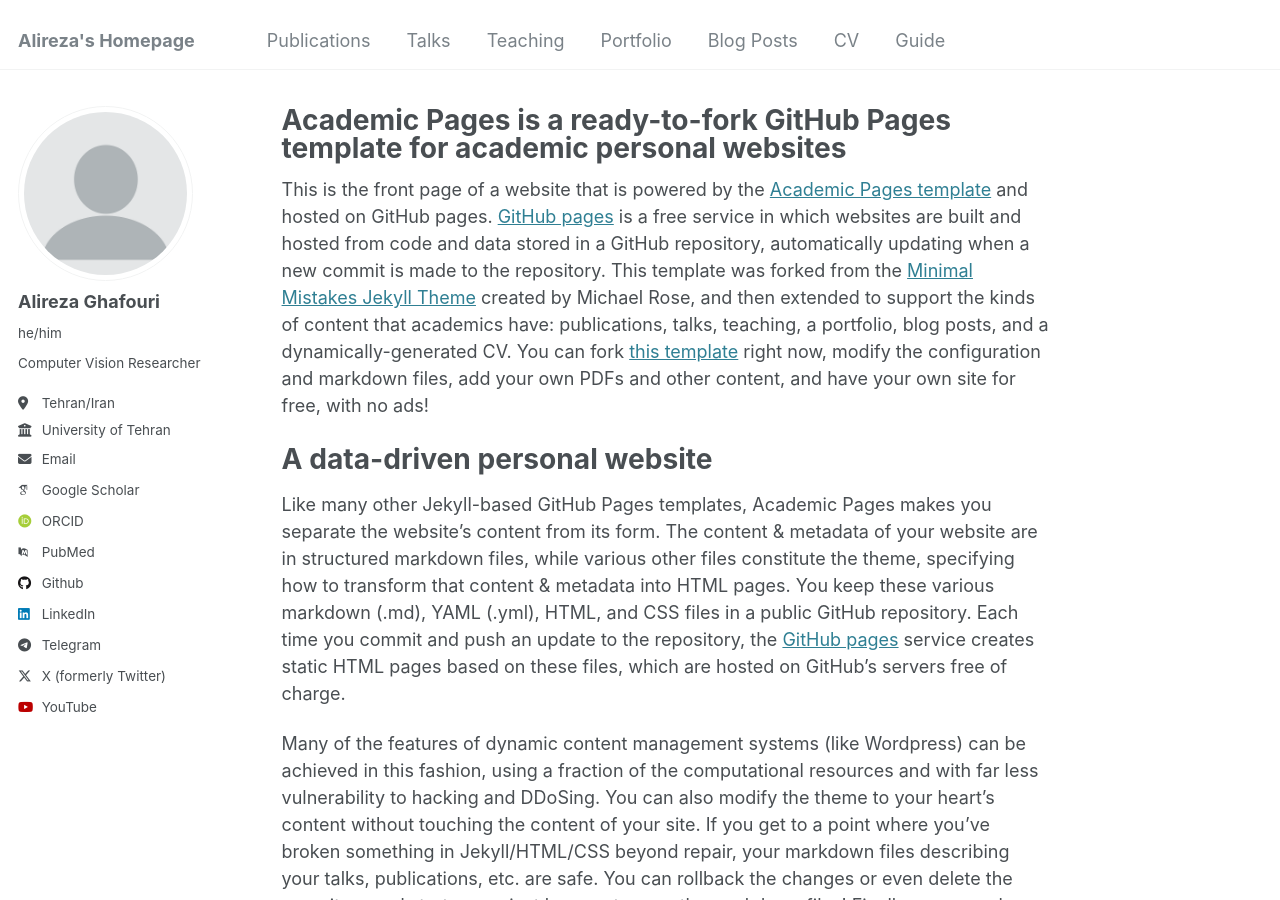
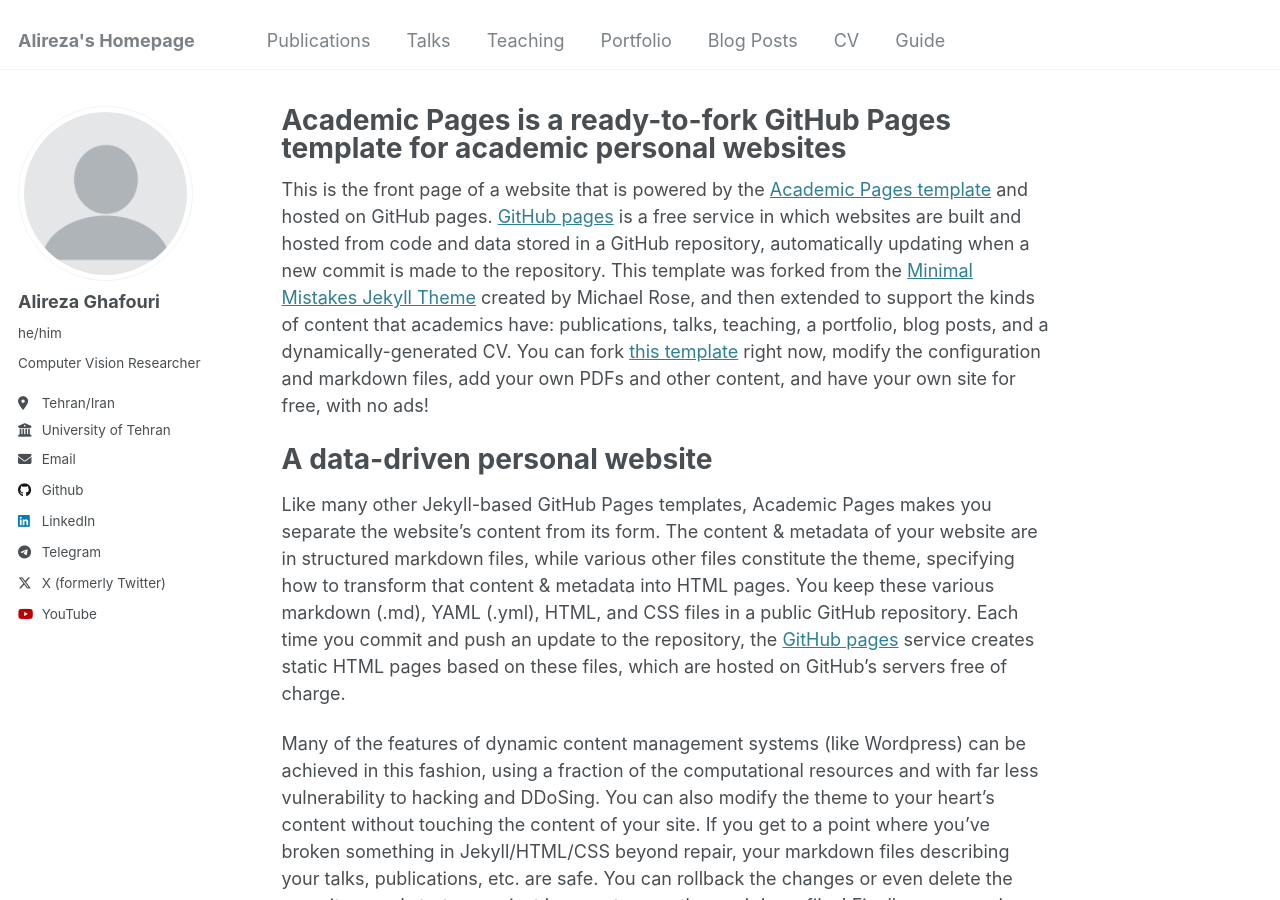
Before and after one commit to Alireza-Ghafouri/Alireza-Ghafouri.github.io, a Jekyll site: the page built from _pages/about.md, in a window 1280 px wide and 900 px high. Built offline with Jekyll 4.4.1, drawn with Linux system fonts in a browser that asks for light colours; some web fonts are replaced; part of the change alters nothing that is shown.

Commit message:
Update _config.yml

```diff
--- a/_config.yml
+++ b/_config.yml
@@ -32,11 +32,11 @@ author:
 
   # Academic websites
   arxiv            : # URL - Update with the correct link to your profile
-  googlescholar    : "https://scholar.google.com/citations?user=PS_CX0AAAAAJ"
+  googlescholar    : # URL
   impactstory      : # URL
-  orcid            : "http://orcid.org/yourorcidurl"
+  orcid            : # URL
   semantic         : # URL
-  pubmed           : "https://www.ncbi.nlm.nih.gov/pubmed/?term=john+snow"
+  pubmed           : # URL
   researchgate     : # URL
   scopus           : # URL
 
@@ -44,7 +44,7 @@ author:
   bitbucket        : # Username - Update with your username on the site
   codepen          : # Username
   dribbble         : # Username
-  github           : "academicpages"
+  github           : "Alireza-Ghafouri"
   kaggle           : # Username
   stackoverflow    : # User number or user number and name (i.e., use "1" or "1/jeff-atwood")
 
```
